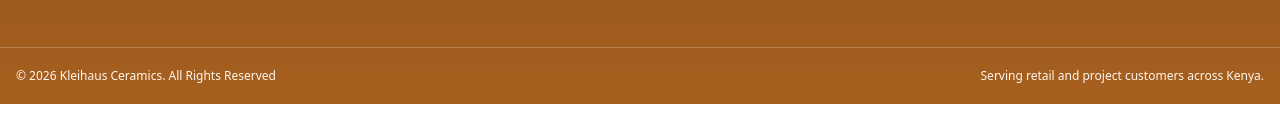
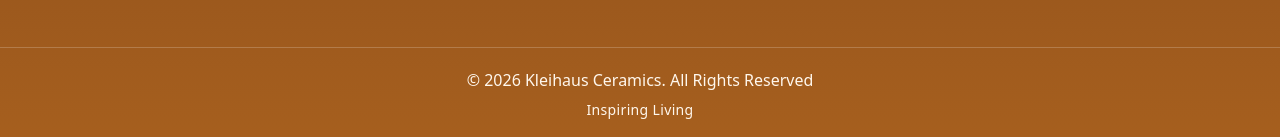
Before and after one commit to ShadrackMwatu/kleihaus, a React (Vite) app: page / in a window 1280 px wide. Shown: the part 9199-9336 px from the top of the page. Before the commit the page ends 9303 px from the top, so only its background shows below. Built offline with nearby package versions, Linux system fonts and the light colour scheme; no server answers.

Commit message:
Center footer branding message

```diff
--- a/src/App.jsx
+++ b/src/App.jsx
@@ -1315,9 +1315,9 @@ function Footer() {
         </div>
       </div>
       <div className="border-t border-white/20">
-        <div className="mx-auto flex max-w-7xl flex-col gap-2 px-4 py-5 text-xs text-orange-50 sm:flex-row sm:items-center sm:justify-between">
+        <div className="mx-auto flex max-w-7xl flex-col items-center justify-center gap-2 px-4 py-5 text-center text-orange-50">
           <p>© {new Date().getFullYear()} Kleihaus Ceramics. All Rights Reserved</p>
-          <p>Serving retail and project customers across Kenya.</p>
+          <p className="text-sm font-medium tracking-wide">Inspiring Living</p>
         </div>
       </div>
     </footer>
```
Also changed, not shown: 1 other file (tests, documents, lock files or other folders).
